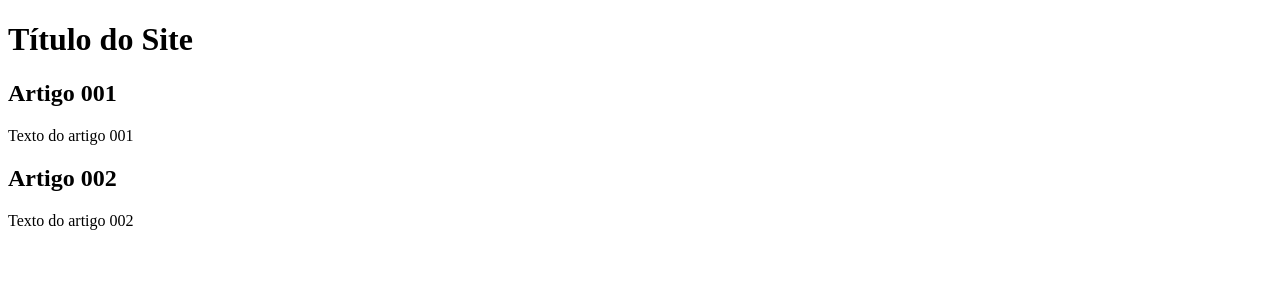
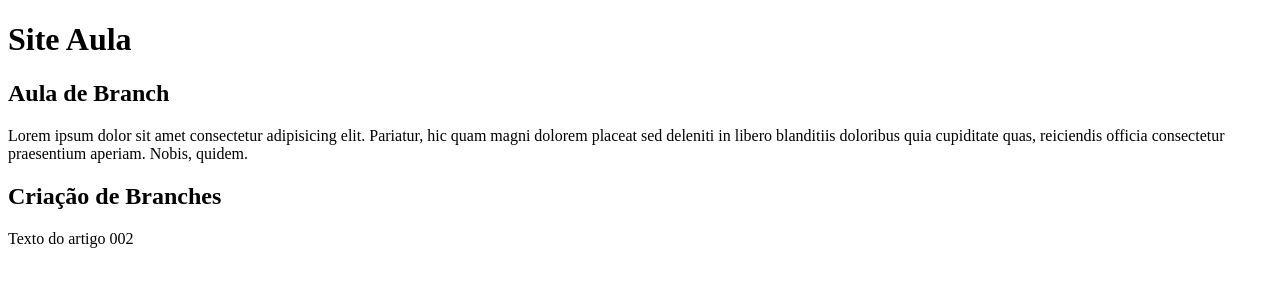
Before and after one commit to Kayo-Werter/projeto-site, a plain HTML site: page index.html in a window 1280 px wide. Drawn offline with Linux system fonts and the light colour scheme.

Commit message:
comecei a escrever o conteúdo

```diff
--- a/index.html
+++ b/index.html
@@ -9,14 +9,14 @@
 <body>
     <main>
         <header>
-            <h1>Título do Site</h1>
+            <h1>Site Aula</h1>
         </header>
         <article>
-            <h2>Artigo 001</h2>
-            <p>Texto do artigo 001</p>
+            <h2>Aula de Branch</h2>
+            <p>Lorem ipsum dolor sit amet consectetur adipisicing elit. Pariatur, hic quam magni dolorem placeat sed deleniti in libero blanditiis doloribus quia cupiditate quas, reiciendis officia consectetur praesentium aperiam. Nobis, quidem.</p>
         </article>
         <article>
-            <h2>Artigo 002</h2>
+            <h2>Criação de Branches</h2>
             <p>Texto do artigo 002</p>
         </article>
     </main>
```
